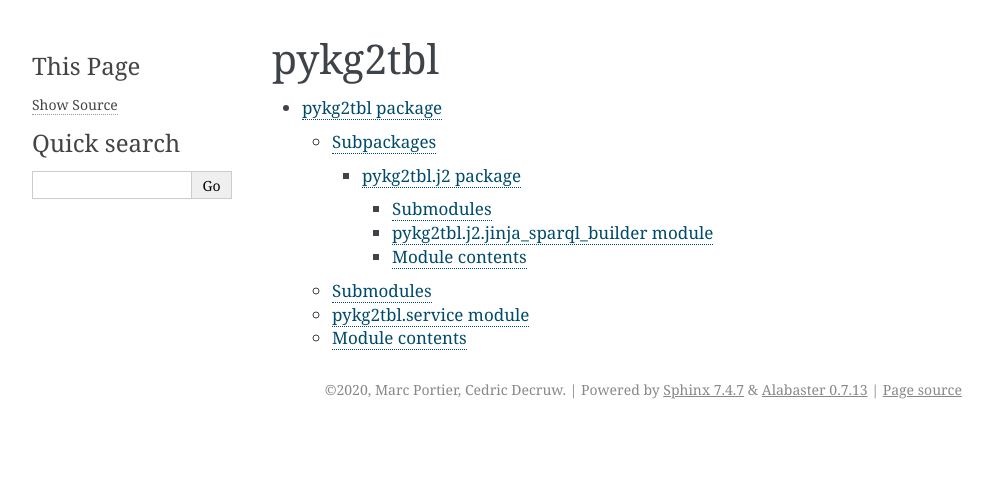
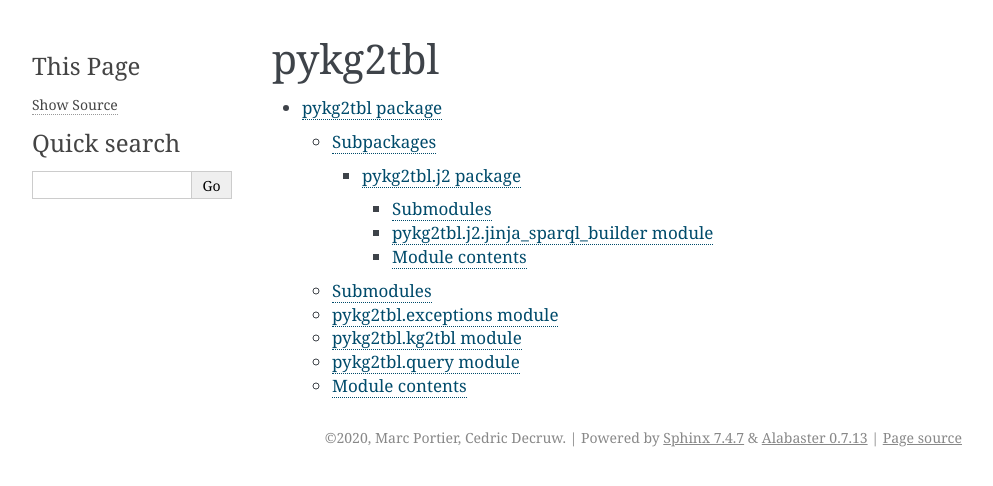
Before and after one commit to vliz-be-opsci/pykg2tbl, a Sphinx documentation site: the page built from docs/source/modules.rst, in a window 1280 px wide. Shown: the top 486 px of the page, without its empty margins (148-1141 px from the left). Built offline with Sphinx 7.4.7, drawn with Linux system fonts in a browser that asks for light colours.

Commit message:
fix: fixed sphinx commands to allow for new modules

```diff
--- a/docs/source/pykg2tbl.rst
+++ b/docs/source/pykg2tbl.rst
@@ -12,10 +12,26 @@ Subpackages
 Submodules
 ----------
 
-pykg2tbl.service module
------------------------
+pykg2tbl.exceptions module
+--------------------------
 
-.. automodule:: pykg2tbl.service
+.. automodule:: pykg2tbl.exceptions
+   :members:
+   :undoc-members:
+   :show-inheritance:
+
+pykg2tbl.kg2tbl module
+----------------------
+
+.. automodule:: pykg2tbl.kg2tbl
+   :members:
+   :undoc-members:
+   :show-inheritance:
+
+pykg2tbl.query module
+---------------------
+
+.. automodule:: pykg2tbl.query
    :members:
    :undoc-members:
    :show-inheritance:
```
Also changed, not shown: 2 other files.
